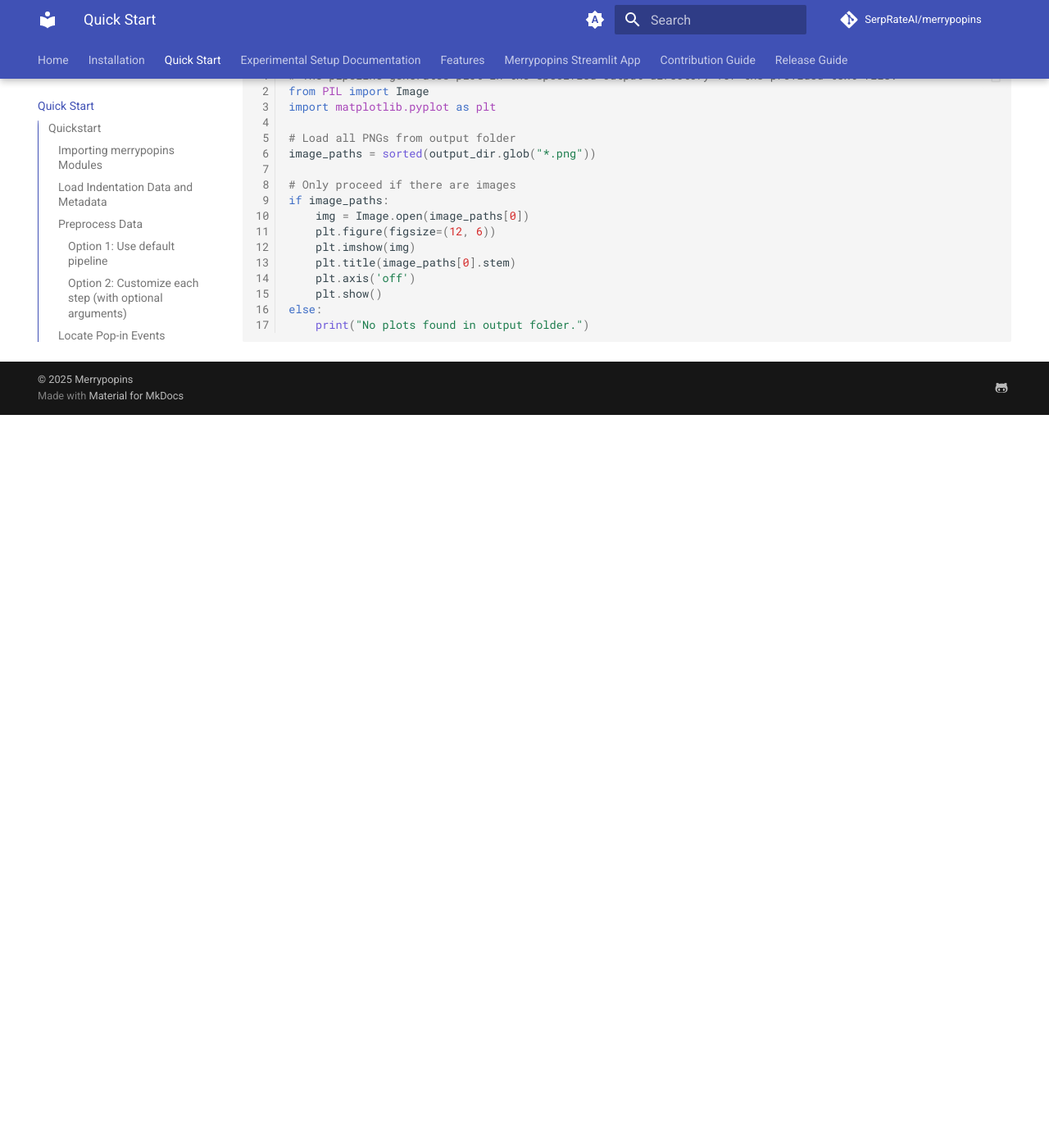
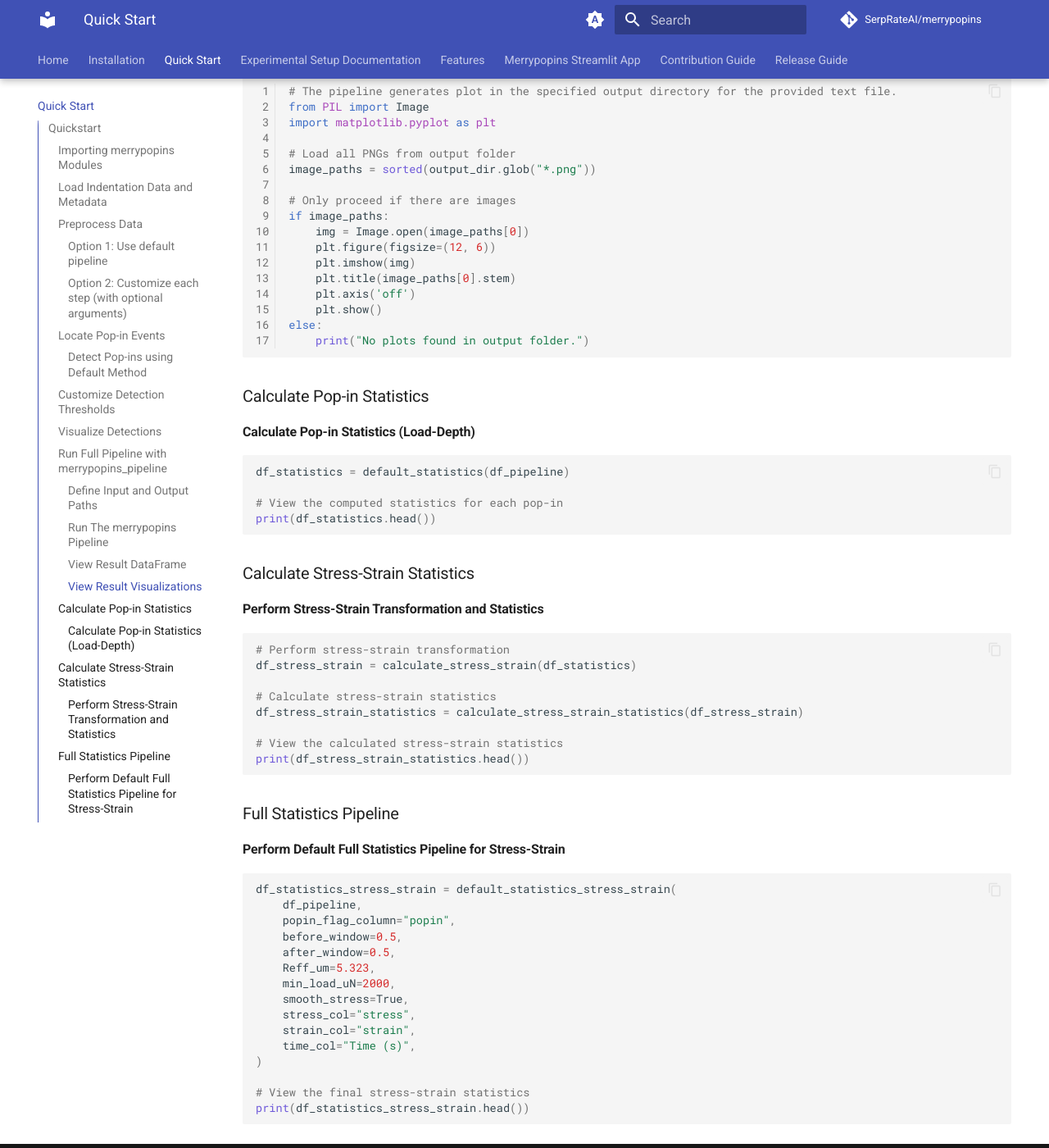
Before and after one commit to SerpRateAI/merrypopins, an MkDocs documentation site: the page built from docs/quickstart.md, in a window 1280 px wide and 1400 px high, scrolled down 3590 px. Shown: the whole window at 82% size. Built offline with MkDocs 1.6.1 and Material for MkDocs 9.7.7, drawn with Linux system fonts in a browser that asks for light colours; comment, search, counter and statistics services are not loaded; before the commit the page ends 4096 px from its top, so only the background shows below that; some of the changed text lies outside the part shown.

````diff
--- a/docs/quickstart.md
+++ b/docs/quickstart.md
@@ -8,6 +8,7 @@ from merrypopins.load_datasets import load_txt, load_tdm
 from merrypopins.preprocess import default_preprocess, remove_pre_min_load, rescale_data, finalise_contact_index
 from merrypopins.locate import default_locate
 from merrypopins.make_dataset import merrypopins_pipeline
+from merrypopins.statistics import default_statistics, calculate_stress_strain, default_statistics_stress_strain
 ```
 
 ### Load Indentation Data and Metadata
@@ -196,3 +197,52 @@ if image_paths:
 else:
     print("No plots found in output folder.")
 ```
+
+### Calculate Pop-in Statistics
+
+#### Calculate Pop-in Statistics (Load-Depth)
+
+```python
+df_statistics = default_statistics(df_pipeline)
+
+# View the computed statistics for each pop-in
+print(df_statistics.head())
+
+```
+
+### Calculate Stress-Strain Statistics
+
+#### Perform Stress-Strain Transformation and Statistics
+
+```python
+# Perform stress-strain transformation
+df_stress_strain = calculate_stress_strain(df_statistics)
+
+# Calculate stress-strain statistics
+df_stress_strain_statistics = calculate_stress_strain_statistics(df_stress_strain)
+
+# View the calculated stress-strain statistics
+print(df_stress_strain_statistics.head())
+```
+
+### Full Statistics Pipeline
+
+#### Perform Default Full Statistics Pipeline for Stress-Strain
+
+```python
+df_statistics_stress_strain = default_statistics_stress_strain(
+    df_pipeline,
+    popin_flag_column="popin",
+    before_window=0.5,
+    after_window=0.5,
+    Reff_um=5.323,
+    min_load_uN=2000,
+    smooth_stress=True,
+    stress_col="stress",
+    strain_col="strain",
+    time_col="Time (s)",
+)
+
+# View the final stress-strain statistics
+print(df_statistics_stress_strain.head())
+```
--- a/pyproject.toml
+++ b/pyproject.toml
@@ -4,7 +4,7 @@ build-backend = "setuptools.build_meta"
 
 [project]
 name = "merrypopins"
-version = "0.2.3"
+version = "1.0.0"
 description = "Merrypopins: Automated pop-in detection for nano-indentation experiments tooling: load_datasets, preprocess, locate, statistics & make_dataset"
 readme = "README.md"
 requires-python = ">=3.10,<3.13"
--- a/src/merrypopins/__init__.py
+++ b/src/merrypopins/__init__.py
@@ -7,11 +7,11 @@ A modular pipeline for nanoindentation analysis. Includes tools for:
  - `load_datasets`: Load raw indentation `.txt` and their metadata `.tdm` files into pandas DataFrames.
  - `preprocess`: Clean and normalize indentation data, apply contact point detection.
  - `locate`: Detect pop-in events using methods such as IsolationForest, CNN, Savitzky-Golay, and Finite Differences.
- - `statistics`: Analyze and visualize statistical distributions of pop-in events.
+ - `statistics`: Perform statistical analysis and model fitting on located pop‑in events (e.g., frequency, magnitude, distribution).
  - `make_dataset`: Construct enriched datasets by running the full pipeline and exporting annotated results and visualizations.
 """
 
-__version__ = "0.2.3"
+__version__ = "1.0.0"
 
 # Expose submodules at the package level
 from . import load_datasets, preprocess, locate, statistics, make_dataset
````
Also changed, not shown: README.md (+54 -1 lines), docs/index.md (+5 -1 lines), 3 other files.
